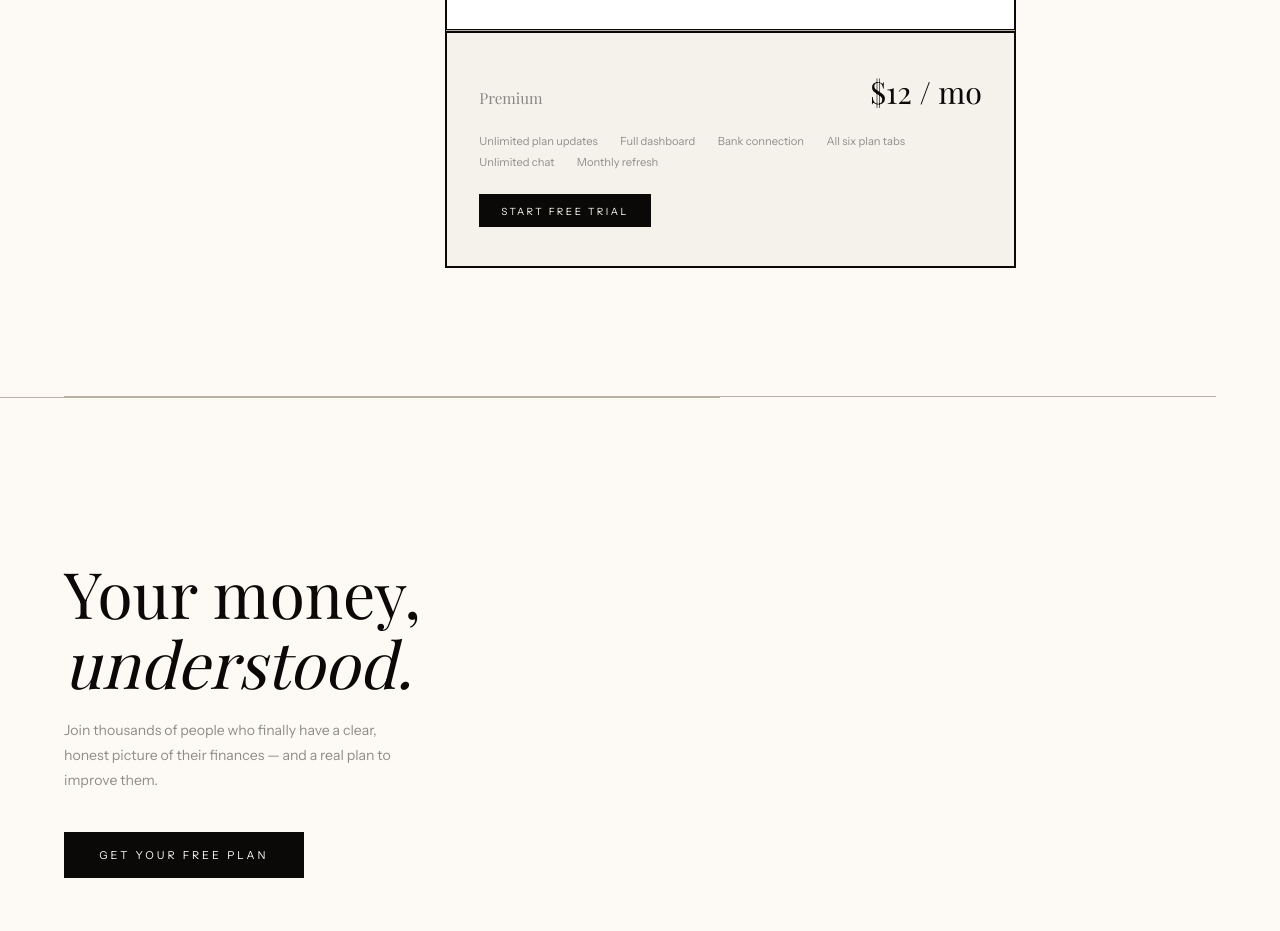
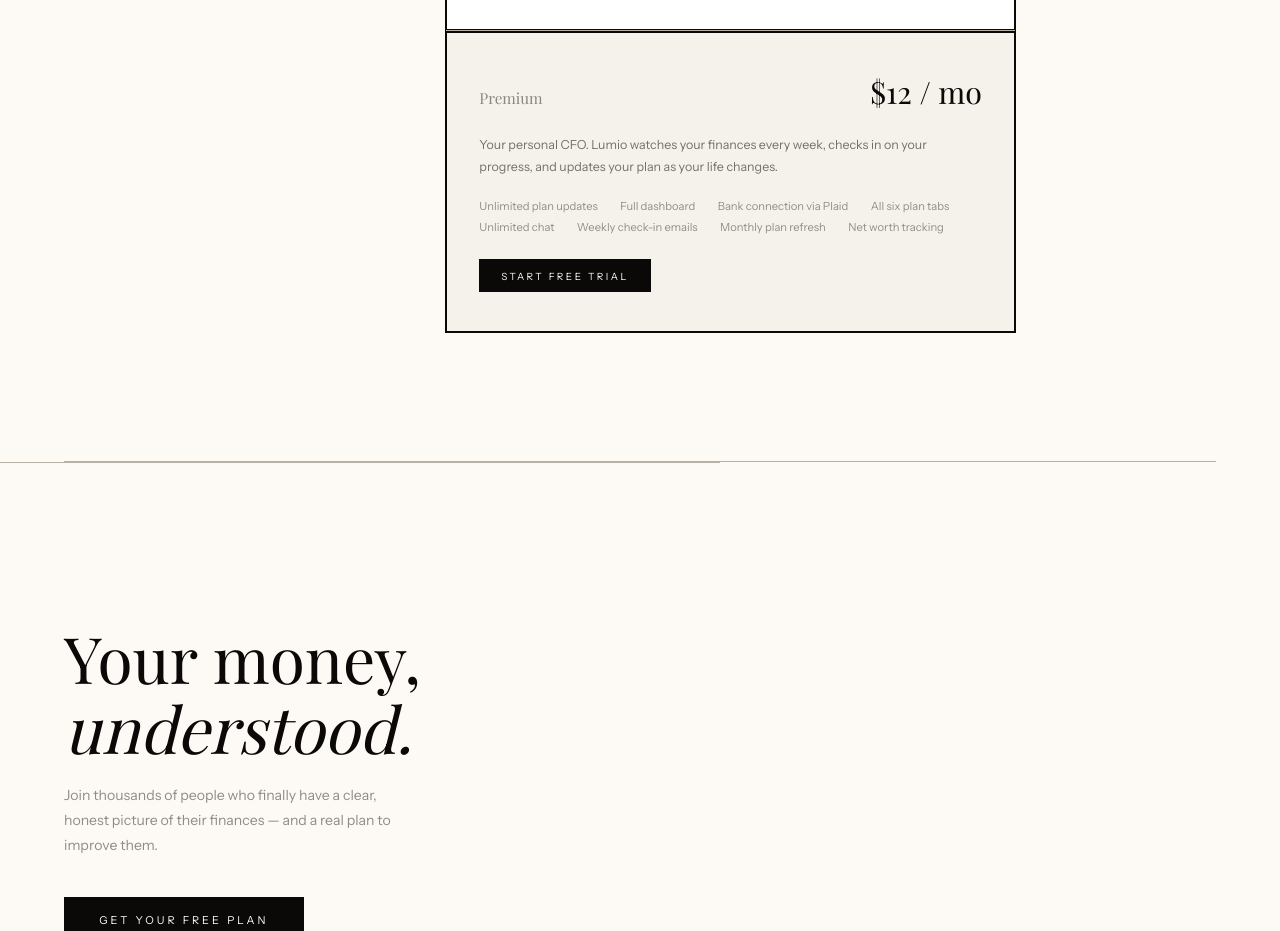
Before and after one commit to fmsocmac/lumio-app, a Next.js app in the folder lumio-next/: page / in a window 1280 px wide. Shown: the part 2800-3731 px from the top of the page. Built offline with nearby package versions, Linux system fonts and the light colour scheme; a web font is replaced by a local one.

Commit message:
improve premium description on homepage

```diff
--- a/lumio-next/app/page.js
+++ b/lumio-next/app/page.js
@@ -88,14 +88,19 @@
             <a href="/signup" className="p-btn">Get started</a>
           </div>
           <div className="p-tier premium">
-            <div className="p-top">
-              <span className="p-name">Premium</span>
-              <span className="p-price">$12 / mo</span>
-            </div>
+            <div className="p-top"><span className="p-name">Premium</span><span className="p-price">$12 / mo</span></div>
+            <p style={{ fontSize: '0.78rem', color: 'var(--ink)', opacity: 0.55, lineHeight: 1.7, marginBottom: '1.4rem' }}>
+              Your personal CFO. Lumio watches your finances every week, checks in on your progress, and updates your plan as your life changes.
+            </p>
             <div className="p-items">
-              {['Unlimited plan updates','Full dashboard','Bank connection','All six plan tabs','Unlimited chat','Monthly refresh'].map(i => (
-                <span className="p-item" key={i}>{i}</span>
-              ))}
+              <span className="p-item">Unlimited plan updates</span>
+              <span className="p-item">Full dashboard</span>
+              <span className="p-item">Bank connection via Plaid</span>
+              <span className="p-item">All six plan tabs</span>
+              <span className="p-item">Unlimited chat</span>
+              <span className="p-item">Weekly check-in emails</span>
+              <span className="p-item">Monthly plan refresh</span>
+              <span className="p-item">Net worth tracking</span>
             </div>
             <a href="/signup" className="p-btn strong">Start free trial</a>
           </div>
```
